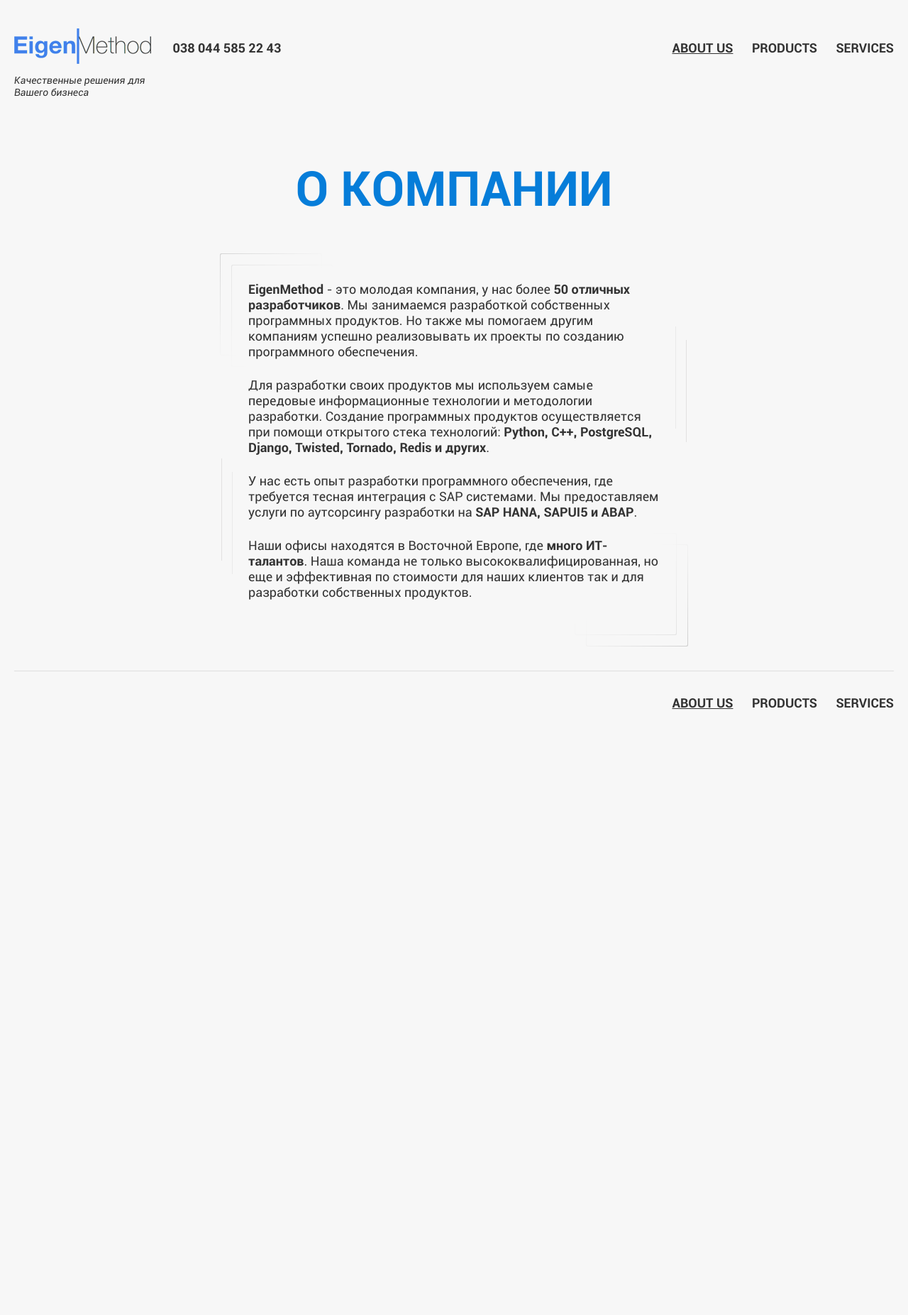
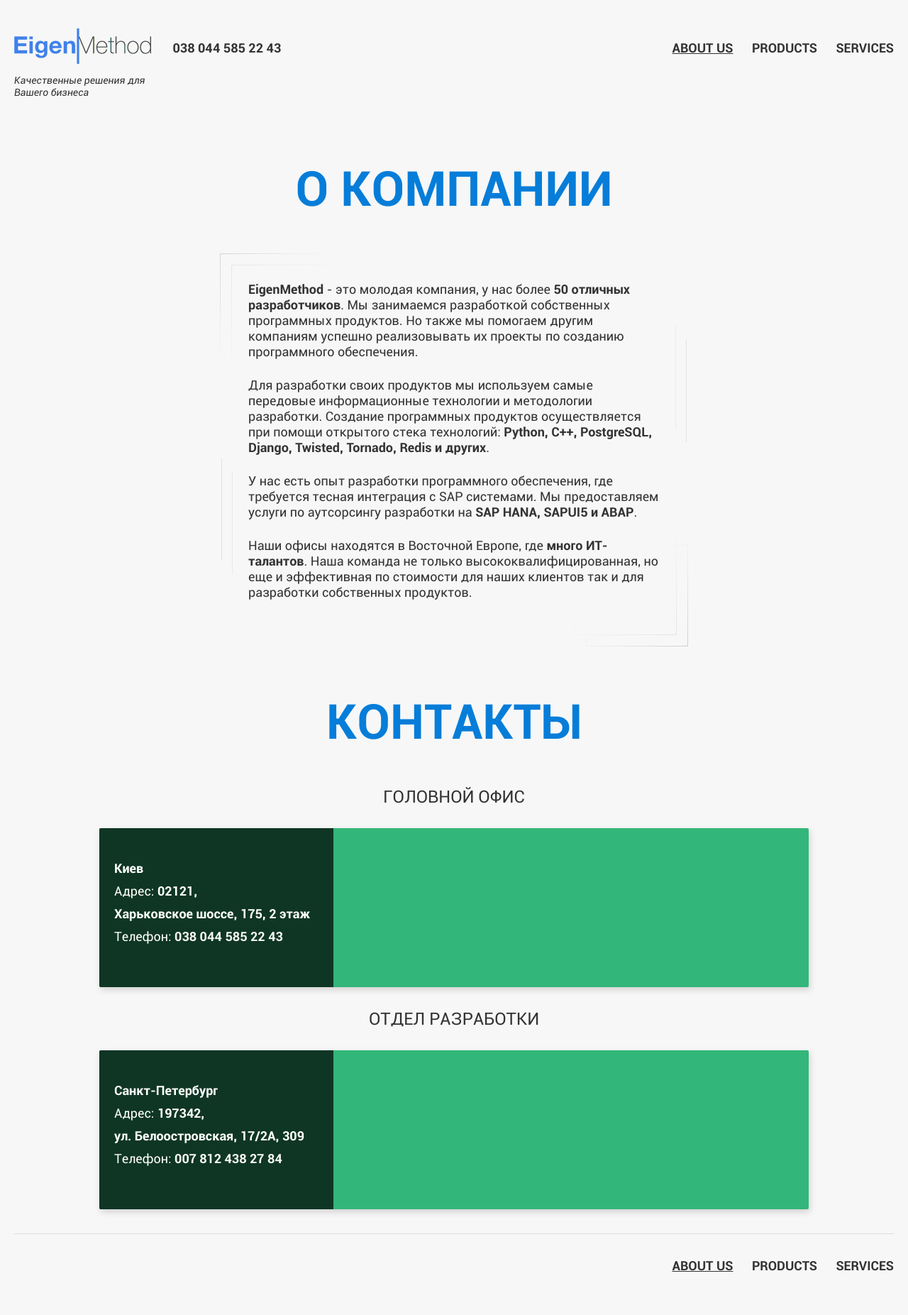
Before and after one commit to eigenmethod/eigenmethod-website, a Jekyll site: the page built from about/about.html, in a window 1280 px wide. Shown: the whole page at 71% size. Built offline with Jekyll 4.4.1, drawn with Linux system fonts in a browser that asks for light colours; before the commit the page ends 1060 px from its top, so only the background shows below that.

Commit message:
add map holders

```diff
--- a/_sass/_base.scss
+++ b/_sass/_base.scss
@@ -246,18 +246,20 @@
     margin-bottom: 30px;
 }
 
-.contacts-holder .contact .map {
-    width: 1000px;
-    height: 224px;
-    margin: auto;
-    background-color: gray;
-}
-
-
 strong {
     /*color: #4cadfa;*/
 }
 
+dl dt {
+    display: inline;
+    font-style: normal;
+}
+
+dl dd {
+    display: inline;
+    font-style: normal;
+    font-weight: bold;
+}
 
 .logo {
     display: inline-block;
@@ -318,3 +320,37 @@
     padding: 34px 0 80px;
     margin-top: 34px;
 }
+
+.contacts-holder .contact .map-holder {
+    position: relative;
+    width: 1000px;
+    height: 224px;
+    margin: auto;
+    background-color: #33b679;
+    border-radius: 2px;
+    overflow: hidden;
+    margin-bottom: 30px;
+    box-shadow: 2px 4px 8px rgba(128, 128, 128, 0.3);
+}
+.contacts-holder .contact a {
+    color: $background-color;
+}
+
+.contacts-holder .contact .map-holder address {
+    position: absolute;
+    display: block;
+    width: 330px;
+    top: 0;
+    bottom: 0;
+    left: 0;
+    background-color: rgba(0, 0, 0, 0.7);
+    color: white;
+    padding: 21px;
+    line-height: 180px;
+}
+
+.contacts-holder .contact .map-holder address dl {
+    display: inline-block;
+    vertical-align: middle;
+    line-height: 32px;
+}
--- a/about/about.html
+++ b/about/about.html
@@ -13,12 +13,48 @@
 		<p>У нас есть опыт разработки программного обеспечения, где требуется тесная интеграция с SAP системами. Мы предоставляем услуги по аутсорсингу разработки на <strong>SAP HANA, SAPUI5 и ABAP</strong>.</p>
 		<p>Наши офисы находятся в Восточной Европе, где <strong>много ИТ-талантов</strong>. Наша команда не только высококвалифицированная, но еще и эффективная по стоимости для наших клиентов так и для разработки собственных продуктов.</p>
 	</article>
-<!--
+
 	<h1>Контакты</h1>
 	<div class="contacts-holder">
 		<div class="contact">
-				<h3></h3>
+			<h3>Головной офис</h3>
+			<div class="map-holder">
+				<address>
+					<dl>
+						<dt style="display: none;">Город:</dt>
+						<dd>Киев</dd>
+						<br>
+						<dt>Адрес:</dt>
+						<dd>02121,<br>Харьковское шоссе, 175, 2 этаж</dd>
+						<br>
+						<dt>Телефон:</dt>
+						<dd><a href="tel:0380445852243">038 044 585 22 43</a></dd>
+						<br>
+					</dl>
+				</address>
+				<div class="map"></div>
 			</div>
 		</div>
- -->
+
+		<div class="contact">
+			<h3>Отдел разработки</h3>
+			<div class="map-holder">
+				<address>
+					<dl>
+						<dt style="display: none;">Город:</dt>
+						<dd>Санкт-Петербург</dd>
+						<br>
+						<dt>Адрес:</dt>
+						<dd>197342,<br>ул. Белоостровская, 17/2А, 309</dd>
+						<br>
+						<dt>Телефон:</dt>
+						<dd><a href="tel:0078124382784">007 812 438 27 84</a></dd>
+						<br>
+					</dl>
+				</address>
+				<div class="map"></div>
+			</div>
+		</div>
+	</div>
+
 </main>
```
Lines whose indentation alone changed are shown as unchanged.
